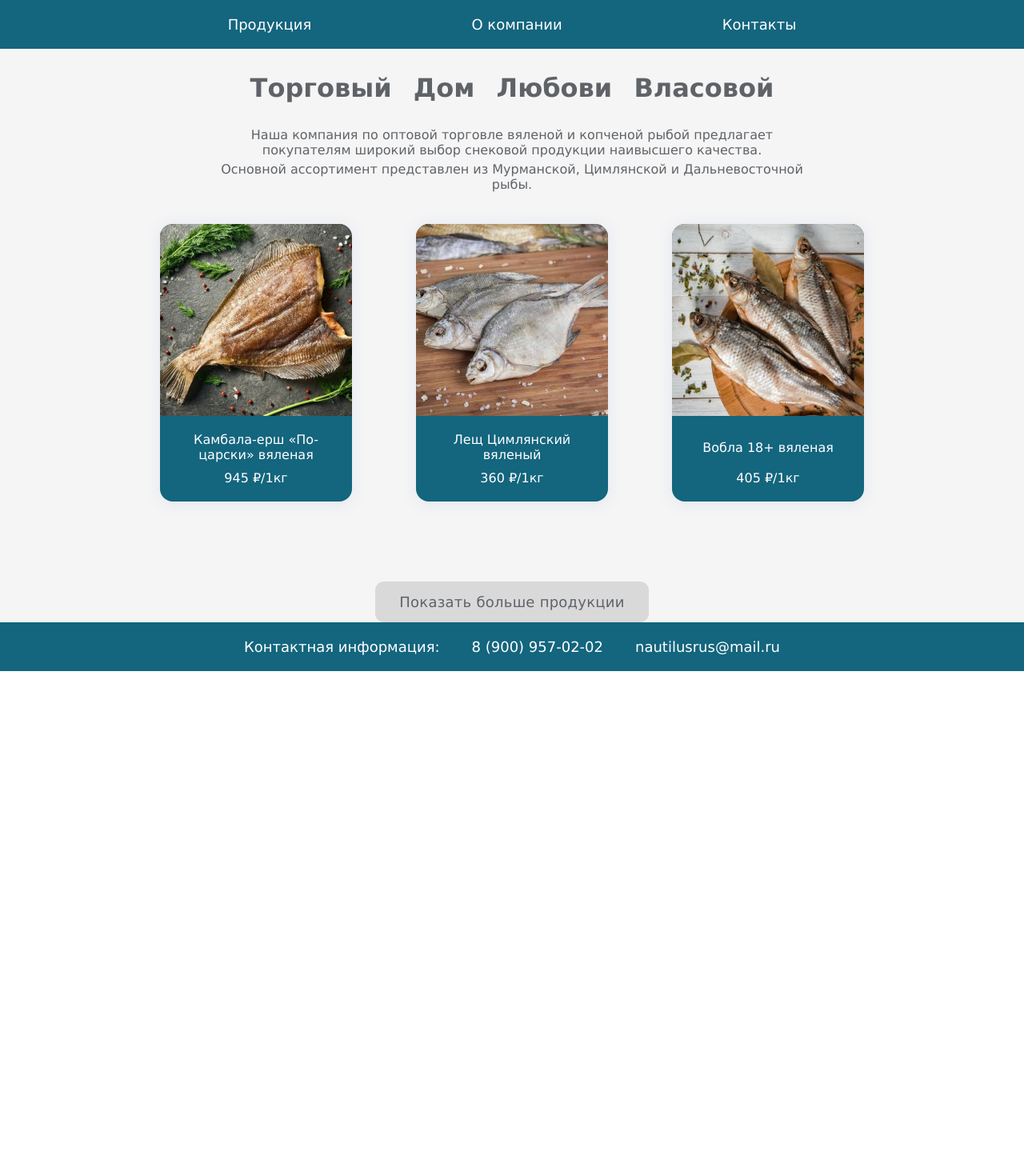
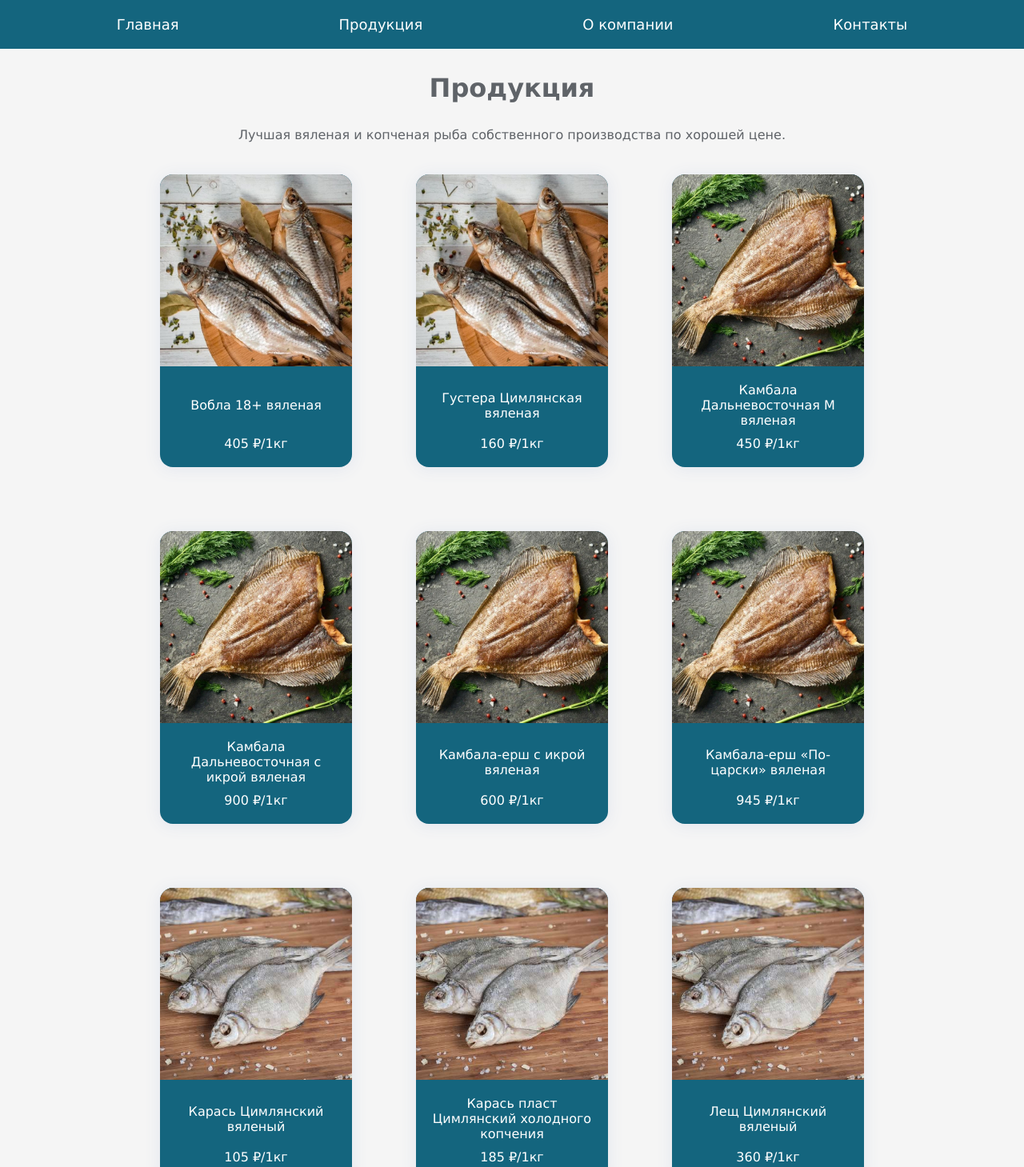
Before and after one commit to ProninaAnastasiia/fish-site, a React (Create React App) app: page /products in a window 1280 px wide. Shown: the top 1459 px of the page at 80% size. Before the commit the page ends 839 px from the top, so only its background shows below. Built offline with nearby package versions, Linux system fonts and the light colour scheme.

Commit message:
added routing and pages

```diff
--- a/package.json
+++ b/package.json
@@ -8,6 +8,7 @@
     "@testing-library/user-event": "^13.5.0",
     "react": "^18.2.0",
     "react-dom": "^18.2.0",
+    "react-router-dom": "^6.18.0",
     "react-scripts": "5.0.1",
     "web-vitals": "^2.1.4"
   },
--- a/src/App.css
+++ b/src/App.css
@@ -45,7 +45,7 @@ div.body p {
 
 .moreBtn{
   font-family: Verdana;
-  margin-top: 100px;
+  margin-top: 70px;
   padding: 15px 30px 15px 30px;
   border-radius:0.7rem;
   border-style: none;
@@ -90,11 +90,14 @@ footer p{
 }
 
 .wrapper {
+  width: 80%;
+  margin: auto;
   margin-top: 40px;
   display: grid;
   grid-template-columns: repeat(auto-fit, minmax(14rem, 15rem));
   gap: 5rem;
   justify-content: center;
+  margin-bottom: 50px;
 }
 
 .card {
--- a/src/App.js
+++ b/src/App.js
@@ -1,5 +1,10 @@
-import logo from './logo.svg';
 import './App.css';
+import { Route ,Link, Routes} from "react-router-dom";
+import Home from"./Components/home"
+import About from"./Components/about"
+import Products from"./Components/products"
+import Contacts from"./Components/contacts"
+
 
 function App() {
   return (
@@ -7,26 +12,12 @@ function App() {
       <header className="App-header">
       <Navigation />
       </header>
-      <div className="content">
-      <div className="body">
-        <h1>Торговый Дом Любови Власовой</h1>
-        <p>Наша компания по оптовой торговле вяленой и копченой рыбой предлагает покупателям широкий выбор снековой продукции наивысшего качества.</p>
-        <p>Основной ассортимент представлен из Мурманской, Цимлянской и Дальневосточной рыбы.</p>
-      </div>
-      <div className="wrapper">
-        <Card img='/images/Камбала-ерш «По-царски» вяленая.jpg'
-              title='Камбала-ерш «По-царски» вяленая'
-              price='945 ₽/1кг'/>
-        <Card img='/images/Лещ Цимлянский 0,5-0,6 кг вяленый.jpg'
-              title='Лещ Цимлянский вяленый'
-              price='360 ₽/1кг'/>
-        <Card img='/images/Вобла 18+ вяленая.jpg'
-              title='Вобла 18+ вяленая'
-              price='405 ₽/1кг'/>
-      </div>
-      <MoreButton />
-      </div>
-
+        <Routes>
+          <Route exact path="/" element={<Home />} />
+          <Route exact path="products" element={<Products />} />
+          <Route exact path="about" element={<About />} />
+          <Route exact path="contacts" element={<Contacts />} />
+        </Routes>
       <Footer />
     </div>
   );
@@ -36,9 +27,10 @@ function Navigation() {
   return (
     <nav>
       <ul className="nav-list">
-        <li><a href="price">Продукция</a></li>
-        <li><a href="about">О компании</a></li>
-        <li><a href="contacts">Контакты</a></li>
+        <li><Link to="/">Главная</Link></li>
+        <li><Link to="/products">Продукция</Link></li>
+        <li><Link to="/about">О компании</Link></li>
+        <li><Link to="/contacts">Контакты</Link></li>
       </ul>
     </nav>
   );
@@ -54,24 +46,4 @@ function Footer() {
   );
 }
 
-function Card(props) {
-  return (
-    <div className="card">
-        <img src={props.img} class="card_image" />
-        <p className="card_title">{props.title}</p>
-        <p className="card_price">{props.price}</p>
-    </div>
-  );
-}
-
-function MoreButton() {
-  function handleClick() {
-    alert('You clicked me!');
-  }
-
-  return (
-    <button className="moreBtn" onClick={handleClick}>Показать больше продукции</button>
-  );
-}
-
 export default App;
--- /dev/null
+++ b/src/Components/about.js
@@ -0,0 +1,9 @@
+import React from 'react'
+
+export default function About() {
+    return (
+        <div className="content">
+            <h1>About</h1>
+        </div>
+    )
+}
--- /dev/null
+++ b/src/Components/contacts.js
@@ -0,0 +1,9 @@
+import React from 'react'
+
+export default function Contacts() {
+    return (
+        <div className="content">
+            <h1>Page 3</h1>
+        </div>
+    )
+}
--- /dev/null
+++ b/src/Components/home.js
@@ -0,0 +1,45 @@
+import React from 'react'
+
+export default function Home() {
+    return (
+    <div className="content">
+      <div className="body">
+        <h1>Торговый Дом Любови Власовой</h1>
+        <p>Наша компания по оптовой торговле вяленой и копченой рыбой предлагает покупателям широкий выбор снековой продукции наивысшего качества.</p>
+        <p>Основной ассортимент представлен из Мурманской, Цимлянской и Дальневосточной рыбы.</p>
+      </div>
+      <div className="wrapper">
+        <Card img='/images/Камбала-ерш «По-царски» вяленая.jpg'
+              title='Камбала-ерш «По-царски» вяленая'
+              price='945 ₽/1кг'/>
+        <Card img='/images/Лещ Цимлянский 0,5-0,6 кг вяленый.jpg'
+              title='Лещ Цимлянский вяленый'
+              price='360 ₽/1кг'/>
+        <Card img='/images/Вобла 18+ вяленая.jpg'
+              title='Вобла 18+ вяленая'
+              price='405 ₽/1кг'/>
+      </div>
+      <MoreButton />
+    </div>
+    )
+}
+
+export function Card(props) {
+    return (
+      <div className="card">
+          <img src={props.img} class="card_image" />
+          <p className="card_title">{props.title}</p>
+          <p className="card_price">{props.price}</p>
+      </div>
+    );
+  }
+
+  function MoreButton() {
+    function handleClick() {
+      alert('You clicked me!');
+    }
+
+    return (
+      <button className="moreBtn" onClick={handleClick}>Показать больше продукции</button>
+    );
+  }
--- /dev/null
+++ b/src/Components/products.js
@@ -0,0 +1,60 @@
+import React from 'react'
+import { Card } from "./home";
+
+export default function Products() {
+    return (
+        <div className="content">
+            <div className="body">
+                <h1>Продукция</h1>
+                <p>Лучшая вяленая и копченая рыба собственного производства по хорошей цене.</p>
+            </div>
+            <div className="wrapper">
+                <Card img='/images/Вобла 18+ вяленая.jpg'
+                    title='Вобла 18+ вяленая'
+                    price='405 ₽/1кг' />
+                <Card img='/images/Вобла 18+ вяленая.jpg'
+                    title='Густера Цимлянская вяленая'
+                    price='160 ₽/1кг' />
+                <Card img='/images/Камбала-ерш «По-царски» вяленая.jpg'
+                    title='Камбала Дальневосточная М вяленая'
+                    price='450 ₽/1кг' />
+                <Card img='/images/Камбала-ерш «По-царски» вяленая.jpg'
+                    title='Камбала Дальневосточная с икрой вяленая'
+                    price='900 ₽/1кг' />
+                <Card img='/images/Камбала-ерш «По-царски» вяленая.jpg'
+                    title='Камбала-ерш c икрой вяленая'
+                    price='600 ₽/1кг' />
+                <Card img='/images/Камбала-ерш «По-царски» вяленая.jpg'
+                    title='Камбала-ерш «По-царски» вяленая'
+                    price='945 ₽/1кг' />
+                <Card img='/images/Лещ Цимлянский 0,5-0,6 кг вяленый.jpg'
+                    title='Карась Цимлянский вяленый'
+                    price='105 ₽/1кг' />
+                <Card img='/images/Лещ Цимлянский 0,5-0,6 кг вяленый.jpg'
+                    title='Карась пласт Цимлянский холодного копчения'
+                    price='185 ₽/1кг' />
+                <Card img='/images/Лещ Цимлянский 0,5-0,6 кг вяленый.jpg'
+                    title='Лещ Цимлянский вяленый'
+                    price='360 ₽/1кг' />
+                <Card img='/images/Лещ Цимлянский 0,5-0,6 кг вяленый.jpg'
+                    title='Лещ Цимлянский холодного копчения'
+                    price='360 ₽/1кг' />
+                <Card img='/images/Вобла 18+ вяленая.jpg'
+                    title='Окунь Цимлянский вяленый'
+                    price='240 ₽/1кг' />
+                <Card img='/images/Вобла 18+ вяленая.jpg'
+                    title='Сазан Цимлянский потрошенный вяленый'
+                    price='190 ₽/1кг' />
+                <Card img='/images/Вобла 18+ вяленая.jpg'
+                    title='Сазан пласт Цимлянский холодного копчения'
+                    price='200 ₽/1кг' />
+                <Card img='/images/Вобла 18+ вяленая.jpg'
+                    title='Судак Цимлянский вяленый'
+                    price='360 ₽/1кг' />
+                <Card img='/images/Вобла 18+ вяленая.jpg'
+                    title='Чехонь Цимлянская вяленая'
+                    price='450 ₽/1кг' />
+            </div>
+        </div>
+    )
+}
--- a/src/index.js
+++ b/src/index.js
@@ -2,14 +2,17 @@ import React from 'react';
 import ReactDOM from 'react-dom/client';
 import './index.css';
 import App from './App';
+import { BrowserRouter } from "react-router-dom"
 import reportWebVitals from './reportWebVitals';
 
 const root = ReactDOM.createRoot(document.getElementById('root'));
 root.render(
   <React.StrictMode>
-    <App />
+    <BrowserRouter>
+      <App />
+    </BrowserRouter>
   </React.StrictMode>
-);
+)
 
 // If you want to start measuring performance in your app, pass a function
 // to log results (for example: reportWebVitals(console.log))
```
Also changed, not shown: 1 other file (tests, documents, lock files or other folders).
